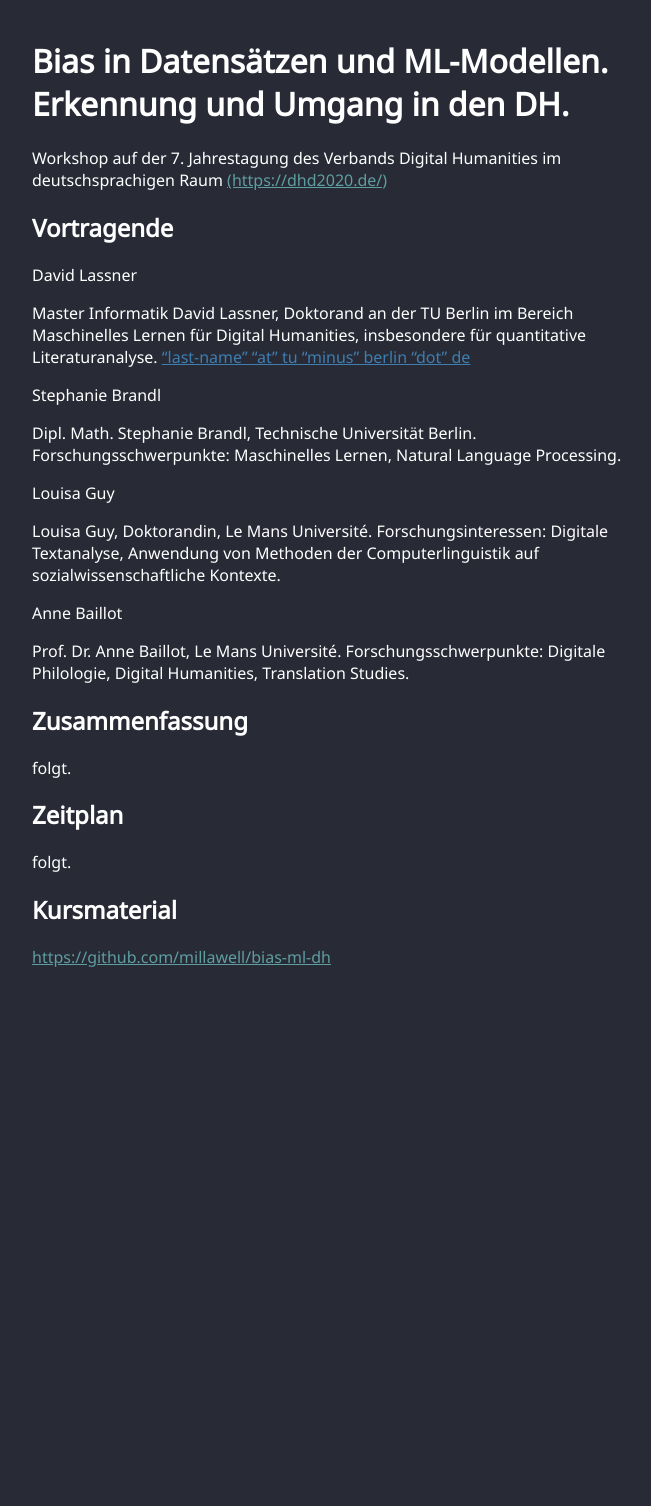
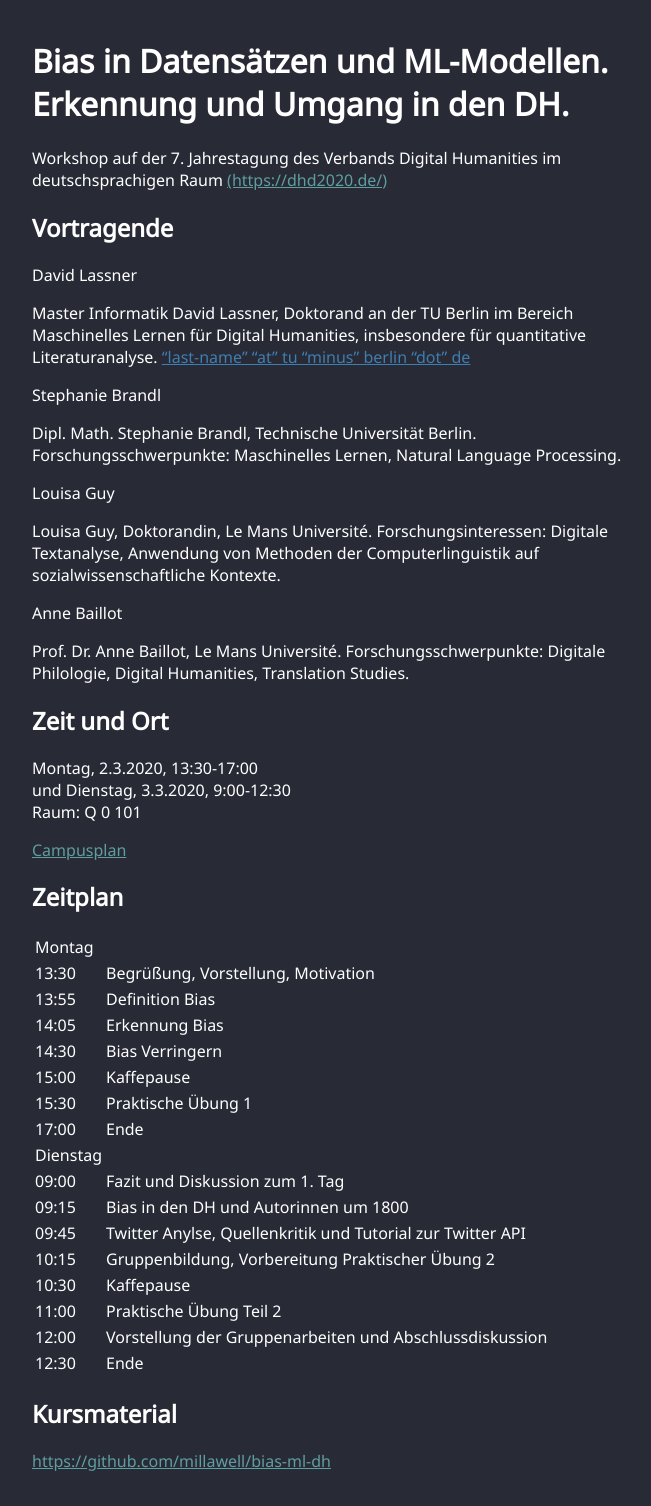
Before and after one commit to millawell/bias-ml-dh, a Jekyll site: the page built from index.md, in a window 1280 px wide. Shown: the whole page, without its empty margins (292-943 px from the left). Built offline with Jekyll 4.4.1, drawn with Linux system fonts in a browser that asks for light colours; before the commit the page ends 1002 px from its top, so only the background shows below that.

Commit message:
zeitplan

```diff
--- a/index.md
+++ b/index.md
@@ -24,11 +24,34 @@ Anne Baillot
 
 Prof. Dr. Anne Baillot, Le Mans Université. Forschungsschwerpunkte: Digitale Philologie, Digital Humanities, Translation Studies.
 
-## Zusammenfassung
-folgt.
+## Zeit und Ort
+
+Montag, 2.3.2020, 13:30-17:00
+und Dienstag, 3.3.2020, 9:00-12:30
+Raum: Q 0 101
+
+[Campusplan](https://www.uni-paderborn.de/fileadmin/anreise-lageplan/Lageplan_Universitaet_Paderborn_Maerz_2019.jpg)
 
 ## Zeitplan
-folgt.
+
+|------    |------------------------------------------------------------|
+| Montag   |                                                            |
+| 13:30    | Begrüßung, Vorstellung, Motivation                         |
+| 13:55    | Definition Bias                                            |
+| 14:05    | Erkennung Bias                                             |
+| 14:30    | Bias Verringern                                            |
+| 15:00    | Kaffepause                                                 |
+| 15:30    | Praktische Übung 1                                         |
+| 17:00    | Ende                                                       |
+| Dienstag |                                                            |
+| 09:00    | Fazit und Diskussion zum 1. Tag                            |
+| 09:15    | Bias in den DH und Autorinnen um 1800                      |
+| 09:45    | Twitter Anylse, Quellenkritik und Tutorial zur Twitter API |
+| 10:15    | Gruppenbildung, Vorbereitung Praktischer Übung 2           |
+| 10:30    | Kaffepause                                                 |
+| 11:00    | Praktische Übung Teil 2                                    |
+| 12:00    | Vorstellung der Gruppenarbeiten und Abschlussdiskussion    |
+| 12:30    | Ende                                                       |
 
 ## Kursmaterial
 [https://github.com/millawell/bias-ml-dh](https://github.com/millawell/bias-ml-dh)
```
Also changed, not shown: 1 other file.
